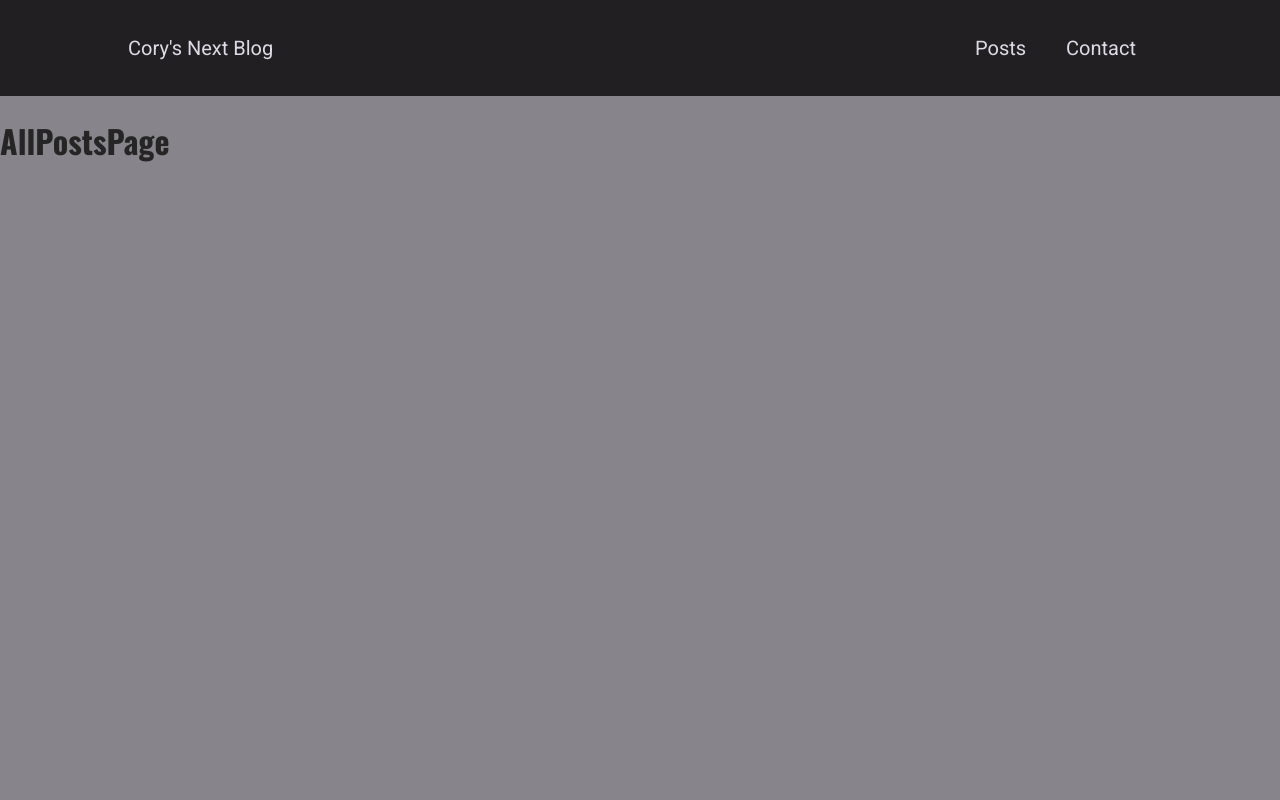
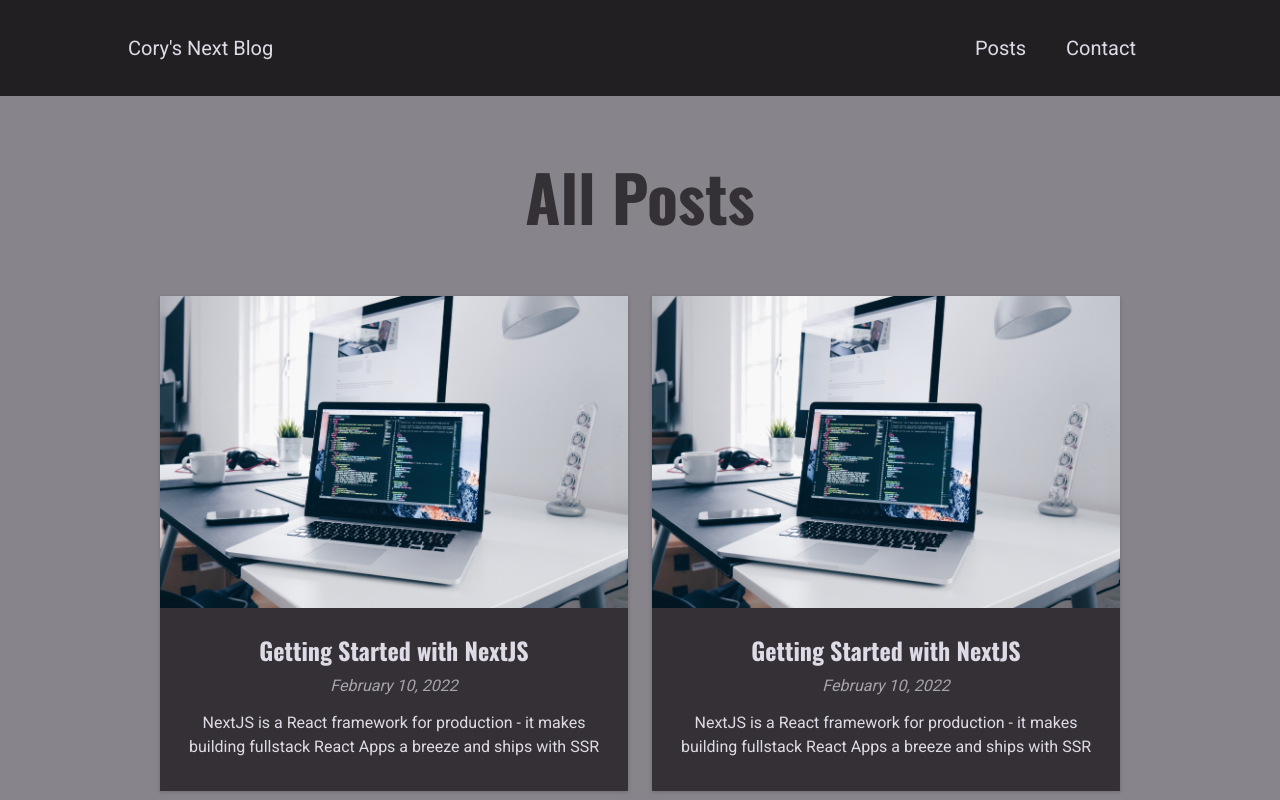
Before and after one commit to cbass2404/nextjs-course-proj4, a Next.js app: page /posts in a window 1280 px wide. Shown: the top 800 px of the page. Built offline with nearby package versions, Linux system fonts and the light colour scheme.

Commit message:
added post slug page and react-markdown to app

```diff
--- /dev/null
+++ b/components/posts/all-posts.js
@@ -0,0 +1,13 @@
+import classes from './all-posts.module.css';
+import PostsGrid from './posts-grid';
+
+const AllPosts = (props) => {
+    return (
+        <section className={classes.posts}>
+            <h1>All Posts</h1>
+            <PostsGrid posts={props.posts} />
+        </section>
+    );
+};
+
+export default AllPosts;
--- /dev/null
+++ b/components/posts/all-posts.module.css
@@ -0,0 +1,17 @@
+.posts {
+    width: 90%;
+    max-width: 60rem;
+    margin: var(--size-8) auto;
+}
+
+.posts h1 {
+    font-size: var(--size-8);
+    color: var(--color-grey-800);
+    text-align: center;
+}
+
+@media (min-width: 768px) {
+    .posts h1 {
+        font-size: var(--size-16);
+    }
+}
--- /dev/null
+++ b/components/posts/post-detail/post-content.module.css
@@ -0,0 +1,26 @@
+.content {
+    width: 95%;
+    max-width: 60rem;
+    margin: var(--size-8) auto;
+    font-size: var(--size-5);
+    line-height: var(--size-8);
+    background-color: var(--color-grey-100);
+    border-radius: 6px;
+    padding: var(--size-4);
+}
+
+.content p {
+    color: var(--color-grey-800);
+}
+
+.content .image {
+    margin: var(--size-4) auto;
+    width: 100%;
+    max-width: 600px;
+}
+
+@media (min-width: 768px) {
+    .content {
+        padding: var(--size-8);
+    }
+}
--- a/package.json
+++ b/package.json
@@ -10,6 +10,7 @@
   "dependencies": {
     "next": "10.0.6",
     "react": "17.0.1",
-    "react-dom": "17.0.1"
+    "react-dom": "17.0.1",
+    "react-markdown": "^6.0.2"
   }
 }
--- a/pages/posts/index.js
+++ b/pages/posts/index.js
@@ -1,9 +1,42 @@
+import AllPosts from '../../components/posts/all-posts';
+
+const DUMMY_POSTS = [
+    {
+        slug: 'getting-started-with-nextjs1',
+        title: 'Getting Started with NextJS',
+        image: 'getting-started-nextjs.png',
+        excerpt:
+            'NextJS is a React framework for production - it makes building fullstack React Apps a breeze and ships with SSR',
+        date: '2022-02-10',
+    },
+    {
+        slug: 'getting-started-with-nextjs2',
+        title: 'Getting Started with NextJS',
+        image: 'getting-started-nextjs.png',
+        excerpt:
+            'NextJS is a React framework for production - it makes building fullstack React Apps a breeze and ships with SSR',
+        date: '2022-02-10',
+    },
+    {
+        slug: 'getting-started-with-nextjs3',
+        title: 'Getting Started with NextJS',
+        image: 'getting-started-nextjs.png',
+        excerpt:
+            'NextJS is a React framework for production - it makes building fullstack React Apps a breeze and ships with SSR',
+        date: '2022-02-10',
+    },
+    {
+        slug: 'getting-started-with-nextjs4',
+        title: 'Getting Started with NextJS',
+        image: 'getting-started-nextjs.png',
+        excerpt:
+            'NextJS is a React framework for production - it makes building fullstack React Apps a breeze and ships with SSR',
+        date: '2022-02-10',
+    },
+];
+
 const AllPostsPage = () => {
-    return (
-        <div>
-            <h1>AllPostsPage</h1>
-        </div>
-    );
+    return <AllPosts posts={DUMMY_POSTS} />;
 };
 
 export default AllPostsPage;
```
Also changed, not shown: components/posts/post-detail/post-content.js (added, +25 -0 lines), components/posts/post-detail/post-header.js (added, +16 -0 lines), components/posts/post-detail/post-header.module.css (added, +37 -0 lines), pages/posts/[slug].js (+4 -6 lines), 2 other files (tests, documents, lock files or other folders).
